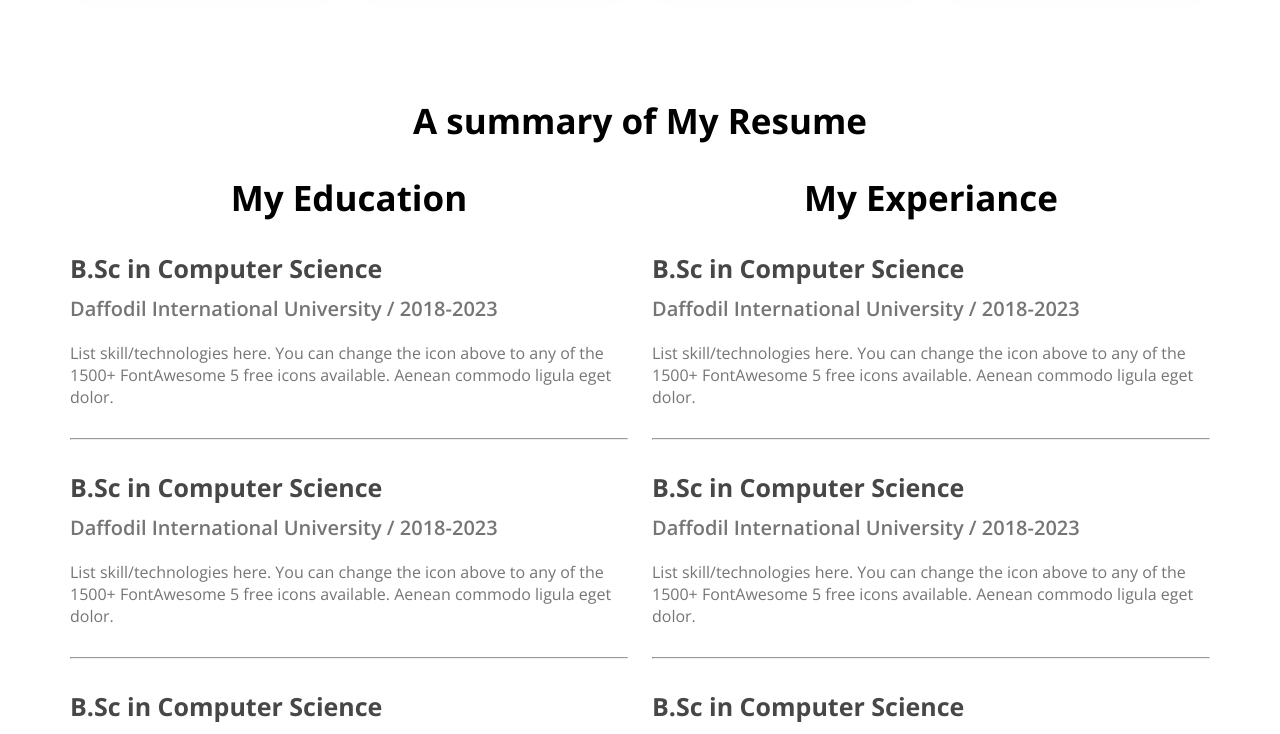
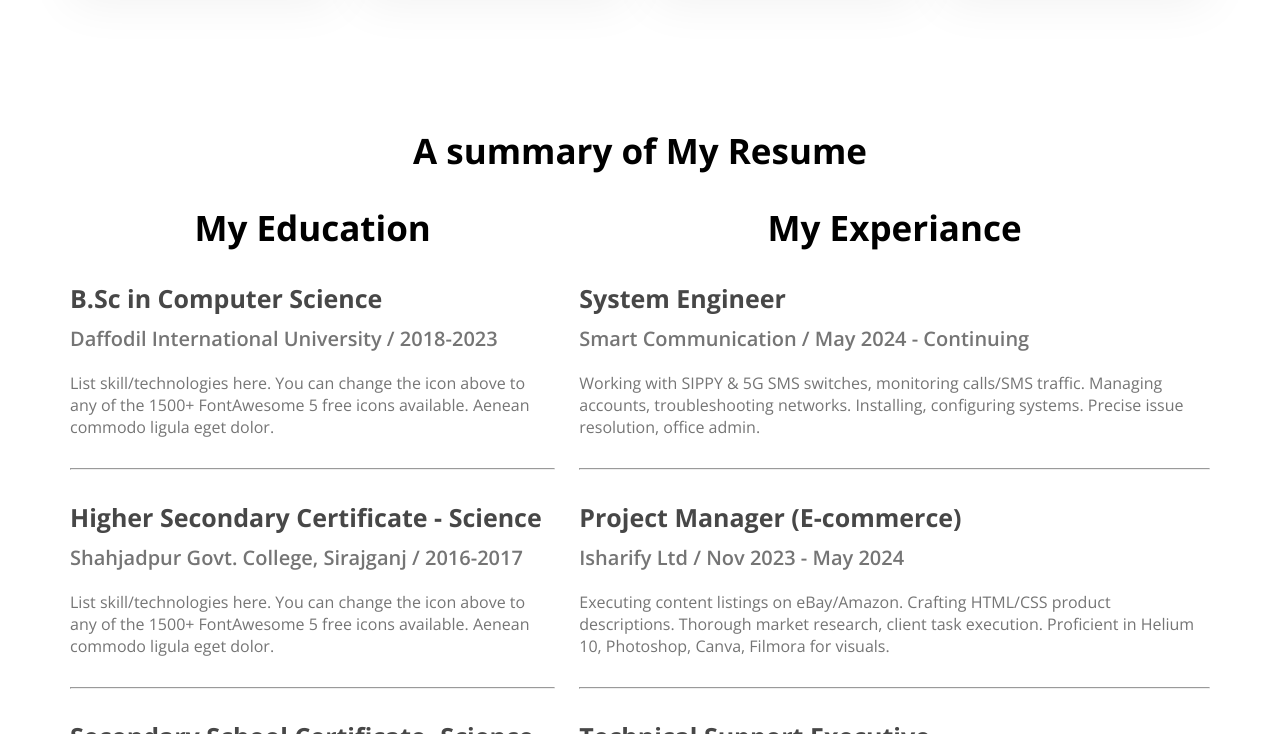
Before and after one commit to ShajadurR/My-Portfolio, a plain HTML site: page index.html in a window 1280 px wide. Shown: the part 2066-2800 px from the top of the page. Drawn offline with nearby package versions, Linux system fonts and the light colour scheme.

Commit message:
changeed all eduction & services

```diff
--- a/index.html
+++ b/index.html
@@ -36,7 +36,8 @@
     <main>
         <section class="about">
             <h3 class="section-title">About Me</h3>
-            <p class="section-discription">I, m a designer & developer with a passion for web design. I enjoy developing simple, clean and slick websites that provide real value to the end user. Thousands of clients have procured exceptional resulfs while working with me. Delivering work within time and budget which meets clients requirements in our mata.</p>
+            <p class="section-discription">A quick learner, a hard worker, and an Analytical thinker who can multitask and work well in a team. Computer
+                Science Engineer with experience as a Technical Support Engineer (Telecommunication) & Project Manager (E-Commerce). Experience in basic Web development, Data analysis, Networking, Technical Expertise, Problem-solving, Time management, and Observation skills</p>
             <div class="about-info-container">
                     <div class="about-info">
                         <p class="info-title">Name:</p>
@@ -60,7 +61,7 @@
         <section class="what-i-do">
 
             <h3 class="section-title">What I Do</h3>
-            <p class="what-i-do-description">I have more than 1 years experience building software for clients all over the world. Below is a quick overview of my main technical skill sets and technologies i use. Want to find out more about my experience? Check out my online resume and project portfolio.</p>
+            <p class="what-i-do-description">Proficient in technical support, project management, and e-commerce. Skilled in HTML/CSS, JavaScript, Node Js, Php with a knack for data analysis and problem-solving. Experienced in content creation and product listing optimization. Dedicated to continuous learning and team collaboration.</p>
             <div class="skills-container">
                 <div class="skill">
                     <img src="resources/logo-javascript 1.png" alt="">
@@ -98,15 +99,15 @@
                         </div>
                         <hr>
                         <div class="resume-item">
-                            <h4 class="title">B.Sc in Computer Science</h4>
-                            <h5 class="sub-title">Daffodil International University / 2018-2023</h5>
+                            <h4 class="title">Higher Secondary Certificate - Science</h4>
+                            <h5 class="sub-title">Shahjadpur Govt. College, Sirajganj / 2016-2017</h5>
                             <p class="discription">List skill/technologies here. You can change the icon above
                                 to any of the 1500+ FontAwesome 5 free icons available. Aenean commodo ligula eget dolor.</p>
                         </div>
                         <hr>
                         <div class="resume-item">
-                            <h4 class="title">B.Sc in Computer Science</h4>
-                            <h5 class="sub-title">Daffodil International University / 2018-2023</h5>
+                            <h4 class="title">Secondary School Certificate- Science</h4>
+                            <h5 class="sub-title">Shahjadpur Pilot Model High School, Shahjadpur, Sirajganj / 2012-2013</h5>
                             <p class="discription">List skill/technologies here. You can change the icon above
                                 to any of the 1500+ FontAwesome 5 free icons available. Aenean commodo ligula eget dolor.</p>
                         </div>
@@ -115,24 +116,21 @@
                     <div>
                         <h3 class="resume-title">My Experiance</h3>
                         <div class="resume-item">
-                            <h4 class="title">B.Sc in Computer Science</h4>
-                            <h5 class="sub-title">Daffodil International University / 2018-2023</h5>
-                            <p class="discription">List skill/technologies here. You can change the icon above
-                                to any of the 1500+ FontAwesome 5 free icons available. Aenean commodo ligula eget dolor.</p>
+                            <h4 class="title">System Engineer</h4>
+                            <h5 class="sub-title">Smart Communication / May 2024 - Continuing</h5>
+                            <p class="discription">Working with SIPPY & 5G SMS switches, monitoring calls/SMS traffic. Managing accounts, troubleshooting networks. Installing, configuring systems. Precise issue resolution, office admin.</p>
                         </div>
                         <hr>
                         <div class="resume-item">
-                            <h4 class="title">B.Sc in Computer Science</h4>
-                            <h5 class="sub-title">Daffodil International University / 2018-2023</h5>
-                            <p class="discription">List skill/technologies here. You can change the icon above
-                                to any of the 1500+ FontAwesome 5 free icons available. Aenean commodo ligula eget dolor.</p>
+                            <h4 class="title">Project Manager (E-commerce)</h4>
+                            <h5 class="sub-title"> Isharify Ltd / Nov 2023 - May 2024</h5>
+                            <p class="discription">Executing content listings on eBay/Amazon. Crafting HTML/CSS product descriptions. Thorough market research, client task execution. Proficient in Helium 10, Photoshop, Canva, Filmora for visuals.</p>
                         </div>
                         <hr>
                         <div class="resume-item">
-                            <h4 class="title">B.Sc in Computer Science</h4>
-                            <h5 class="sub-title">Daffodil International University / 2018-2023</h5>
-                            <p class="discription">List skill/technologies here. You can change the icon above
-                                to any of the 1500+ FontAwesome 5 free icons available. Aenean commodo ligula eget dolor.</p>
+                            <h4 class="title">Technical Support Executive</h4>
+                            <h5 class="sub-title">Nalia Global Technology / Nov 2022 - Aug 2023</h5>
+                            <p class="discription">Working with SIPPY & 5G SMS switches, monitoring calls/SMS traffic. Managing accounts, troubleshooting networks. Installing, configuring systems. Precise issue resolution, office admin.</p>
                         </div>
 
                     </div>
--- a/style/portfolio.css
+++ b/style/portfolio.css
@@ -20,7 +20,7 @@
 
 .header {
     background-color: #FFF8F3;
-    background-image: url(../Image/bgstyle.png), url(../Image/Developer.png);
+    background-image: url(../Image/bgstyle.png), url(../Image/developer.png);
     background-repeat: no-repeat;
     background-position: bottom right, left center;
 }
```
Also changed, not shown: 2 other files.
